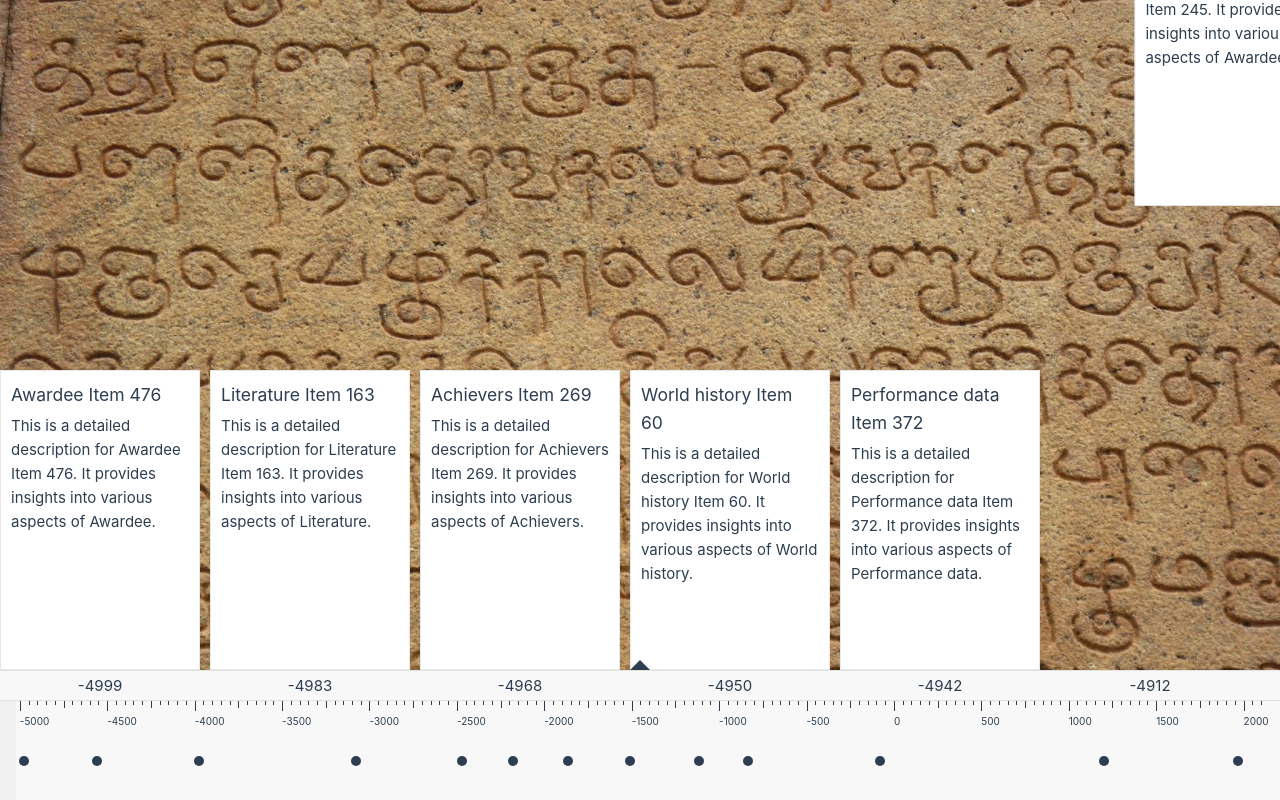
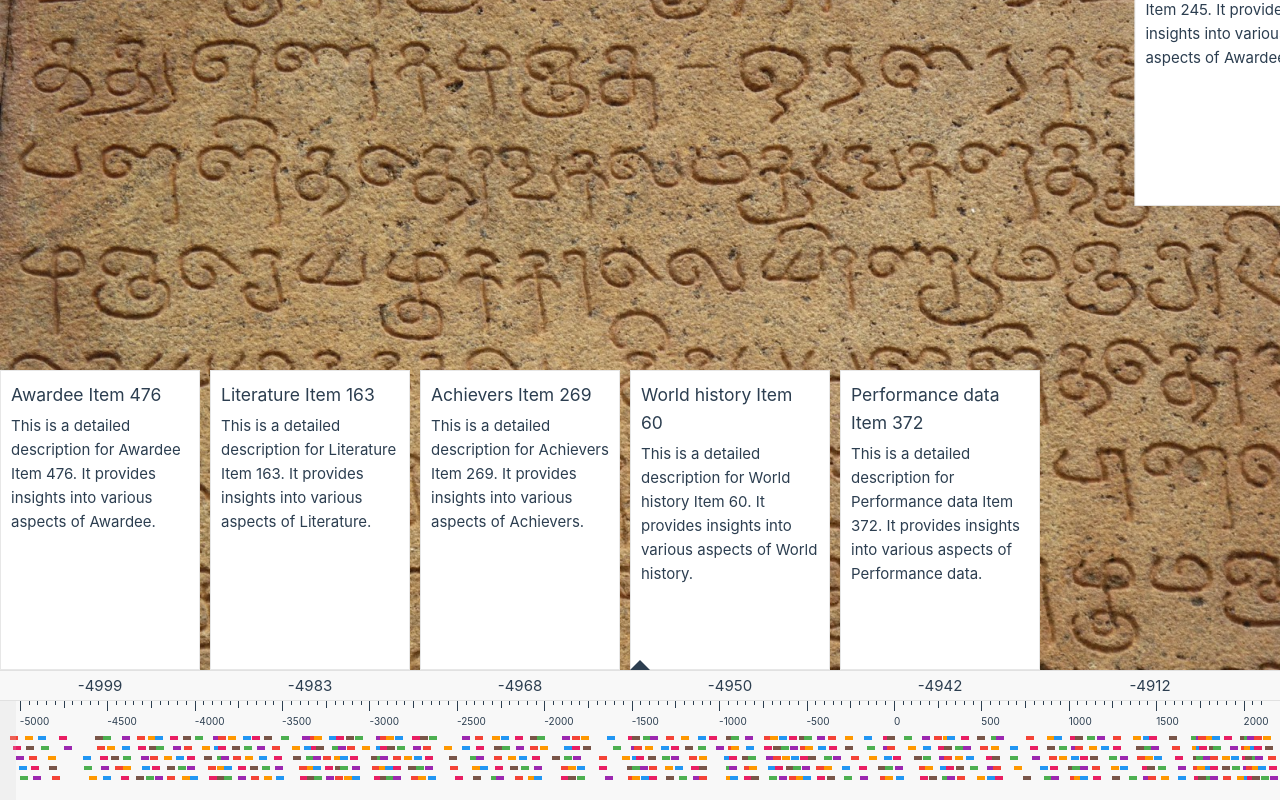
Before and after one commit to petrunov/double_track_canvas_timeline, a Vue app: page / in a window 1280 px wide. Built offline with nearby package versions, Linux system fonts and the light colour scheme; the HTML template or start-up script is replaced by a standard one.

Commit message:
Alpha 3 minimap rectangles

```diff
--- a/src/components/TimelineView.vue
+++ b/src/components/TimelineView.vue
@@ -10,7 +10,7 @@
             <p>{{ item.english_long_text }}</p>
           </div>
         </div>
-        <!-- Timeline Row (unchanged) -->
+        <!-- Timeline Row -->
         <div class="timeline-row">
           <div v-for="(item, index) in items" :key="index" class="timeline-item">
             {{ item.year_ce }}
@@ -33,21 +33,21 @@
           <div v-if="tick.type === 'major'" class="tick-label">{{ tick.year }}</div>
         </div>
       </div>
-      <!-- Clustered markers based on event dates -->
-      <div class="minimap-indicators">
+      <!-- New minimap items as colored rectangles -->
+      <div class="minimap-items">
         <div
-          v-for="(marker, index) in itemIndicators"
+          v-for="(rect, index) in minimapRectangles"
           :key="index"
-          class="minimap-marker"
+          class="minimap-rectangle"
+          :title="rect.title"
           :style="{
-            left: marker.left + 'px',
-            width: marker.count > 1 ? '10px' : '6px',
-            height: marker.count > 1 ? '10px' : '6px',
-            marginLeft: marker.count > 1 ? '-5px' : '-3px',
+            left: rect.left + 'px',
+            top: rect.top + 'px',
+            backgroundColor: rect.color,
           }"
         ></div>
       </div>
-      <!-- Draggable indicator -->
+      <!-- Draggable indicator (unchanged) -->
       <div
         class="minimap-indicator"
         :class="{ 'dragging-indicator': isIndicatorDragging }"
@@ -76,7 +76,6 @@ export default defineComponent({
       left: '0px',
     })
     const isIndicatorDragging = ref(false)
-    const itemIndicators = ref<{ left: number; count: number }[]>([])
 
     // Animation offsets for items.
     const initialX = 150
@@ -171,42 +170,11 @@ export default defineComponent({
           updateTransforms()
         }
       }
-
-      // Compute clustered markers.
-      if (items.value.length) {
-        const years = items.value.map((item) => Number(item.year_ce))
-        const minYear = Math.min(...years)
-        const maxYear = Math.max(...years)
-        const rawMarkers: number[] = items.value.map((item) => {
-          if (maxYear === minYear) return containerWidth / 2
-          return ((Number(item.year_ce) - minYear) / (maxYear - minYear)) * containerWidth
-        })
-        rawMarkers.sort((a, b) => a - b)
-        const clusters: { left: number; count: number }[] = []
-        const threshold = 10
-        if (rawMarkers.length > 0) {
-          let clusterSum = rawMarkers[0]
-          let count = 1
-          for (let i = 1; i < rawMarkers.length; i++) {
-            if (rawMarkers[i] - rawMarkers[i - 1] <= threshold) {
-              clusterSum += rawMarkers[i]
-              count++
-            } else {
-              clusters.push({ left: clusterSum / count, count })
-              clusterSum = rawMarkers[i]
-              count = 1
-            }
-          }
-          clusters.push({ left: clusterSum / count, count })
-        }
-        itemIndicators.value = clusters
-      }
     }
 
     // Computed ticks for the minimap timescale.
     const timelineTicks = computed(() => {
       if (!items.value.length) return []
-      // Use fixed margins so first and last tick are fully visible.
       const leftMargin = 20
       const rightMargin = 20
       const minimapWidth = minimap.value ? minimap.value.clientWidth : window.innerWidth
@@ -214,9 +182,8 @@ export default defineComponent({
       const years = items.value.map((item) => Number(item.year_ce))
       const minYear = Math.min(...years)
       const maxYear = Math.max(...years)
-      const span = maxYear - minYear
+      const span = maxYear - minYear || 1
 
-      // Define tick intervals.
       const majorTickInterval = 500
       const mediumTickInterval = 250
       const minorTickInterval = 50
@@ -238,6 +205,45 @@ export default defineComponent({
       return ticks
     })
 
+    // New computed property for minimap rectangles.
+    const totalRows = 5
+    const colorPalette = [
+      '#f44336',
+      '#e91e63',
+      '#9c27b0',
+      '#2196f3',
+      '#4caf50',
+      '#ff9800',
+      '#795548',
+    ]
+    const minimapRectangles = computed(() => {
+      if (!items.value.length || !minimap.value) return []
+      const years = items.value.map((item) => Number(item.year_ce))
+      const minYear = Math.min(...years)
+      const maxYear = Math.max(...years)
+      const minimapElement = minimap.value
+      const leftMargin = 10
+      const rightMargin = 10
+      const minimapWidth = minimapElement.clientWidth
+      const availableWidth = minimapWidth - leftMargin - rightMargin
+      const span = maxYear - minYear || 1
+
+      return items.value.map((item, index) => {
+        const year = Number(item.year_ce)
+        const left = leftMargin + ((year - minYear) / span) * availableWidth
+        const rowIndex = index % totalRows
+        const rowHeight = 10
+        const top = 25 + rowIndex * rowHeight
+        const color = colorPalette[index % colorPalette.length]
+        return {
+          left,
+          top,
+          color,
+          title: item.english_heading,
+        }
+      })
+    })
+
     // Handle clicks on the minimap.
     const onMinimapClick = (e: MouseEvent) => {
       if (!scrollContainer.value) return
@@ -253,6 +259,7 @@ export default defineComponent({
       container.scrollTo({ left: newScrollLeft, behavior: 'smooth' })
     }
 
+    // Dragging for the minimap indicator.
     let minimapDragStartX = 0
     let indicatorInitialLeft = 0
 
@@ -334,11 +341,11 @@ export default defineComponent({
       scrollContainer,
       minimap,
       minimapIndicatorStyle,
-      itemIndicators,
+      isIndicatorDragging,
+      timelineTicks,
+      minimapRectangles,
       onMinimapClick,
       onMinimapIndicatorMouseDown,
-      isIndicatorDragging,
-      timelineTicks,
     }
   },
 })
@@ -504,23 +511,21 @@ export default defineComponent({
   white-space: nowrap;
 }
 
-/* Minimap indicators */
-.minimap-indicators {
+/* Minimap items container */
+.minimap-items {
   position: absolute;
-  top: 20px;
+  top: 10%;
   left: 0;
-  width: 100%;
-  height: 80px;
+  width: 10%;
+  height: 50%;
   pointer-events: none;
 }
 
-/* Marker dots */
-.minimap-marker {
+/* Each colored rectangle in the minimap */
+.minimap-rectangle {
   position: absolute;
-  top: 50%;
-  background-color: var(--color-heading);
-  border-radius: 50%;
-  transform: translateY(-50%);
+  width: 8px;
+  height: 4px;
 }
 
 /* Draggable indicator */
```
